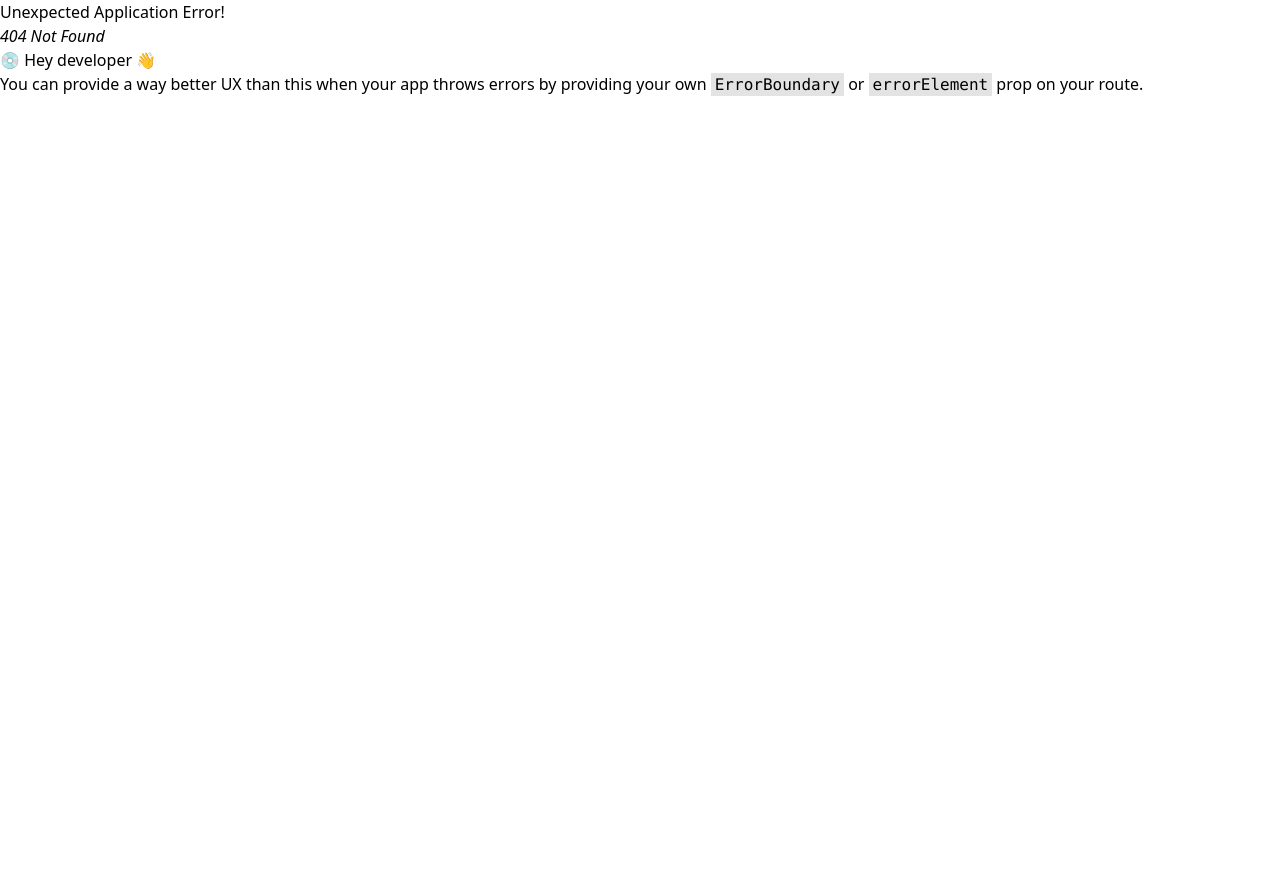
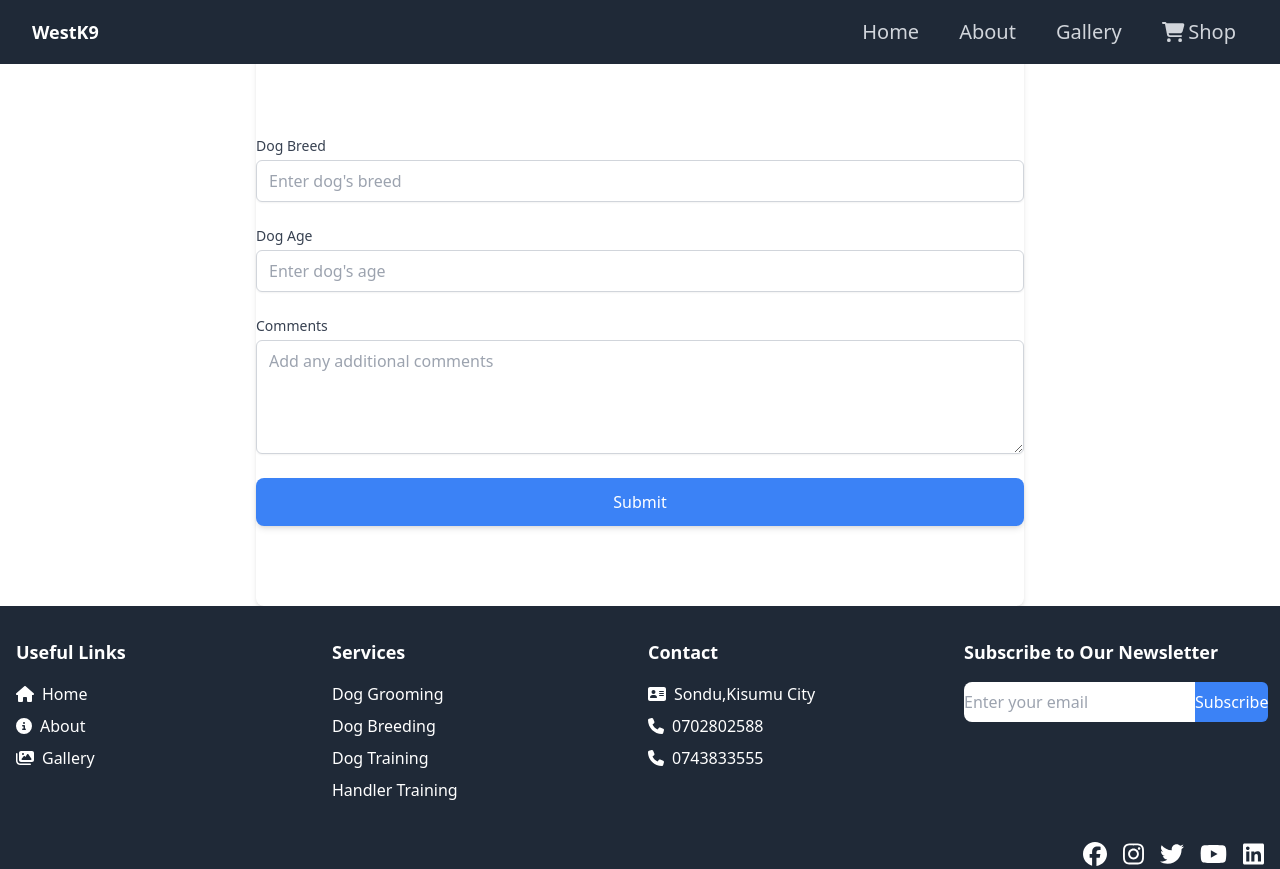
Before and after one commit to 1speedyAko/westdev, a React (Create React App) app: page /form in a window 1280 px wide. Before the commit this address had no page. Before the commit the page ends 800 px from the top, so only its background shows below. Built offline with nearby package versions, Linux system fonts and the light colour scheme.

Commit message:
form updated

```diff
--- /dev/null
+++ b/src/components/Carousel/Form.jsx
@@ -0,0 +1,83 @@
+import React from "react";
+import { useLocation } from "react-router-dom";
+import Navbar from "../../navbar/Nav";
+import Footer from "../../navbar/Footer";
+
+const Form = () => {
+    const location = useLocation();
+    const queryParams = new URLSearchParams(location.search);
+    const info = queryParams.get("info"); // Extract the info from the query parameters
+
+    return (
+        <div>
+            <Navbar />
+            {/* Add padding to the top to prevent overlap */}
+            <div className="py-20 sm:pt-24 max-w-3xl mx-auto bg-white shadow-md rounded-lg">
+
+                <form className="space-y-6">
+                    {/* Dog Breed Field */}
+                    <div>
+                    <h3 className="text-2xl font-bold text-center mb-2 mt-10 text-blue-700">
+                    {info}
+                    </h3>
+                        <label
+                            htmlFor="dogBreed"
+                            className="block text-sm font-medium text-gray-700">
+                            Dog Breed
+                        </label>
+                        <input
+                            type="text"
+                            id="dogBreed"
+                            name="dogBreed"
+                            className="mt-1 block w-full px-3 py-2 border border-gray-300 rounded-md shadow-sm focus:outline-none focus:ring-blue-500 focus:border-blue-500"
+                            placeholder="Enter dog's breed"
+                            required
+                        />
+                    </div>
+                    {/* Age Field */}
+                    <div>
+                        <label
+                            htmlFor="age"
+                            className="block text-sm font-medium text-gray-700">
+                            Dog Age
+                        </label>
+                        <input
+                            type="number"
+                            id="age"
+                            name="age"
+                            min="1"
+                            max='30'
+                            className="mt-1 block w-full px-3 py-2 border border-gray-300 rounded-md shadow-sm focus:outline-none focus:ring-blue-500 focus:border-blue-500"
+                            placeholder="Enter dog's age"
+                            required
+                        />
+                    </div>
+                    {/* Comment Field */}
+                    <div>
+                        <label
+                            htmlFor="comments"
+                            className="block text-sm font-medium text-gray-700">
+                            Comments
+                        </label>
+                        <textarea
+                            id="comments"
+                            name="comments"
+                            rows="4"
+                            className="mt-1 block w-full px-3 py-2 border border-gray-300 rounded-md shadow-sm focus:outline-none focus:ring-blue-500 focus:border-blue-500"
+                            placeholder="Add any additional comments"
+                        />
+                    </div>
+                    {/* Submit Button */}
+                    <button
+                        type="submit"
+                        className="w-full bg-blue-500 text-white px-6 py-3 rounded-lg shadow-md hover:bg-blue-700">
+                        Submit
+                    </button>
+                </form>
+            </div>
+            <Footer />
+        </div>
+    );
+};
+
+export default Form;
--- a/src/navbar/Nav.js
+++ b/src/navbar/Nav.js
@@ -1,13 +1,6 @@
 import React, { useState } from "react";
 import { FontAwesomeIcon } from "@fortawesome/react-fontawesome";
-import {
-
-  faShoppingCart,
-
-
-
-} from "@fortawesome/free-solid-svg-icons";
-
+import { faShoppingCart } from "@fortawesome/free-solid-svg-icons";
 import { Link } from "react-router-dom";
 
 const Navbar = () => {
@@ -17,54 +10,47 @@
     setIsDropdownOpen(!isDropdownOpen);
   };
 
-
-
   return (
     <nav className="bg-gray-800 fixed w-full z-50">
       <div className="max-w-7xl mx-auto px-2 sm:px-6 lg:px-8">
-        <div className=" flex items-center justify-between h-16">
+        <div className="flex items-center justify-between h-16">
           {/* Logo */}
           <div className="flex-shrink-0">
             <span className="text-white font-bold text-lg">WestK9</span>
           </div>
 
-          {/* Navigation Links */}
+          {/* Desktop Navigation Links */}
           <div className="hidden md:flex items-center">
             <div className="ml-10 flex items-baseline space-x-4">
               <Link
                 to="/"
-                className="text-gray-300 text-xl hover:bg-gray-700 hover:text-white px-3 py-2 rounded-md  font-medium">
+                className="text-gray-300 text-xl hover:bg-gray-700 hover:text-white px-3 py-2 rounded-md font-medium">
                 Home
               </Link>
               <Link
                 to="/about"
-                className="text-gray-300 text-xl hover:bg-gray-700 hover:text-white px-3 py-2 rounded-md  font-medium">
+                className="text-gray-300 text-xl hover:bg-gray-700 hover:text-white px-3 py-2 rounded-md font-medium">
                 About
               </Link>
               <Link
                 to="/gallery"
-                className="text-gray-300 text-xl hover:bg-gray-700 hover:text-white px-3 py-2 rounded-md  font-medium">
+                className="text-gray-300 text-xl hover:bg-gray-700 hover:text-white px-3 py-2 rounded-md font-medium">
                 Gallery
               </Link>
               <Link
                 to="#"
-                className="text-gray-300 text-xl hover:bg-gray-700 hover:text-white px-3 py-2 rounded-md  font-medium">
+                className="text-gray-300 text-xl hover:bg-gray-700 hover:text-white px-3 py-2 rounded-md font-medium">
                 <FontAwesomeIcon icon={faShoppingCart} className="mr-1" />
                 Shop
               </Link>
-
-              {/* Dropdown Menu */}
-
-              </div>
-              {/* End of Dropdown Menu */}
             </div>
           </div>
 
-          {/* Mobile Menu */}
-          <div className="flex md:hidden jusstify-end">
+          {/* Mobile Menu Button */}
+          <div className="md:hidden">
             <button
               type="button"
-              className="text-gray-300 hover:bg-gray-700 hover:text-white px-3 py-2 rounded-md text-sm font-medium focus:outline-none text-right duration-30"
+              className="text-gray-300 hover:bg-gray-700 hover:text-white px-3 py-2 rounded-md text-sm font-medium focus:outline-none"
               onClick={toggleDropdown}>
               <svg
                 xmlns="http://www.w3.org/2000/svg"
@@ -84,9 +70,8 @@
         </div>
 
         {/* Mobile Dropdown Menu */}
-        {/*text-xlbile Dropdown Menu */}
         {isDropdownOpen && (
-          <div className="md:hidden ">
+          <div className="md:hidden">
             <div className="px-2 pt-2 pb-3 space-y-1 sm:px-3">
               <Link
                 to="/"
@@ -104,7 +89,7 @@
                 Gallery
               </Link>
               <Link
-                to="/shop"
+                to="#"
                 className="text-gray-300 hover:bg-gray-700 hover:text-white block px-3 py-2 rounded-md text-base font-medium">
                 <FontAwesomeIcon icon={faShoppingCart} className="mr-1" />
                 Shop
@@ -112,6 +97,7 @@
             </div>
           </div>
         )}
+      </div>
     </nav>
   );
 };
--- a/src/pages/Card.js
+++ b/src/pages/Card.js
@@ -54,7 +54,6 @@
         <div className="max-w-7xl mx-auto grid lg:grid-cols-3 md:grid-cols-2 gap-8 px-4 sm:px-6 lg:px-8">
             {cardInfo.map((item, index) => (
                 <div key={index} className="border relative border-gray-500 shadow-lg p-8 rounded-2xl bg-slate-900">
-                    {/* Add price and description if needed */}
                     <div className="py-10">
                         <h3 className="text-xl font-bold pb-3">{item.info}</h3>
                         <p className="leading-6">{item.sessions}</p>
@@ -71,7 +70,7 @@
                         ))}
                     </ul>
                     <Link
-                        to=""
+                        to={`/form?info=${encodeURIComponent(item.info)}`}
                         className="mt-8 block rounded-lg bg-blue-500 px-6 py-4 text-center text-sm font-semibold leading-4 shadow-md hover:bg-blue-700">
                         {item.button}
                     </Link>
```
Also changed, not shown: src/index.js (+6 -1 lines).
